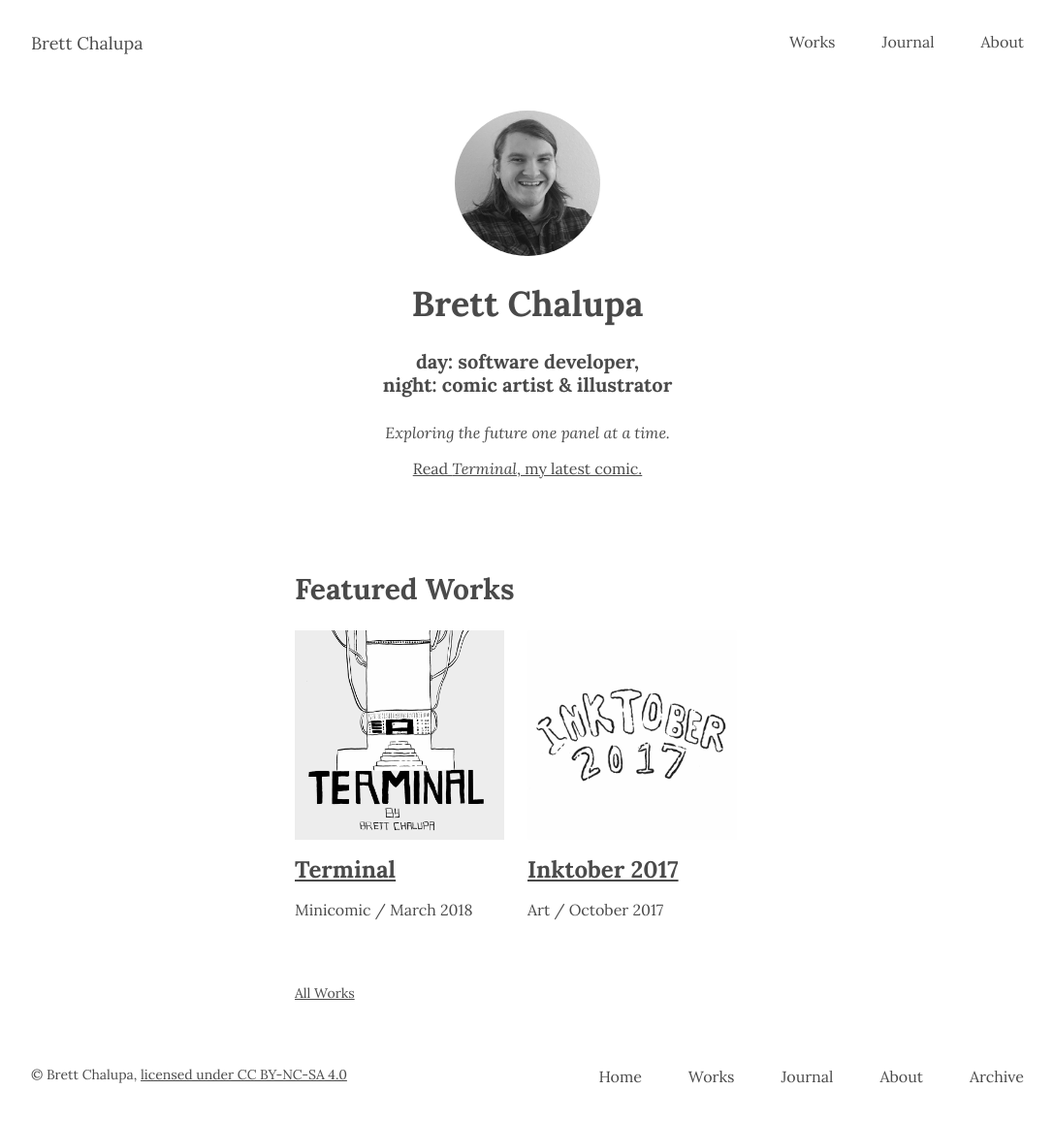
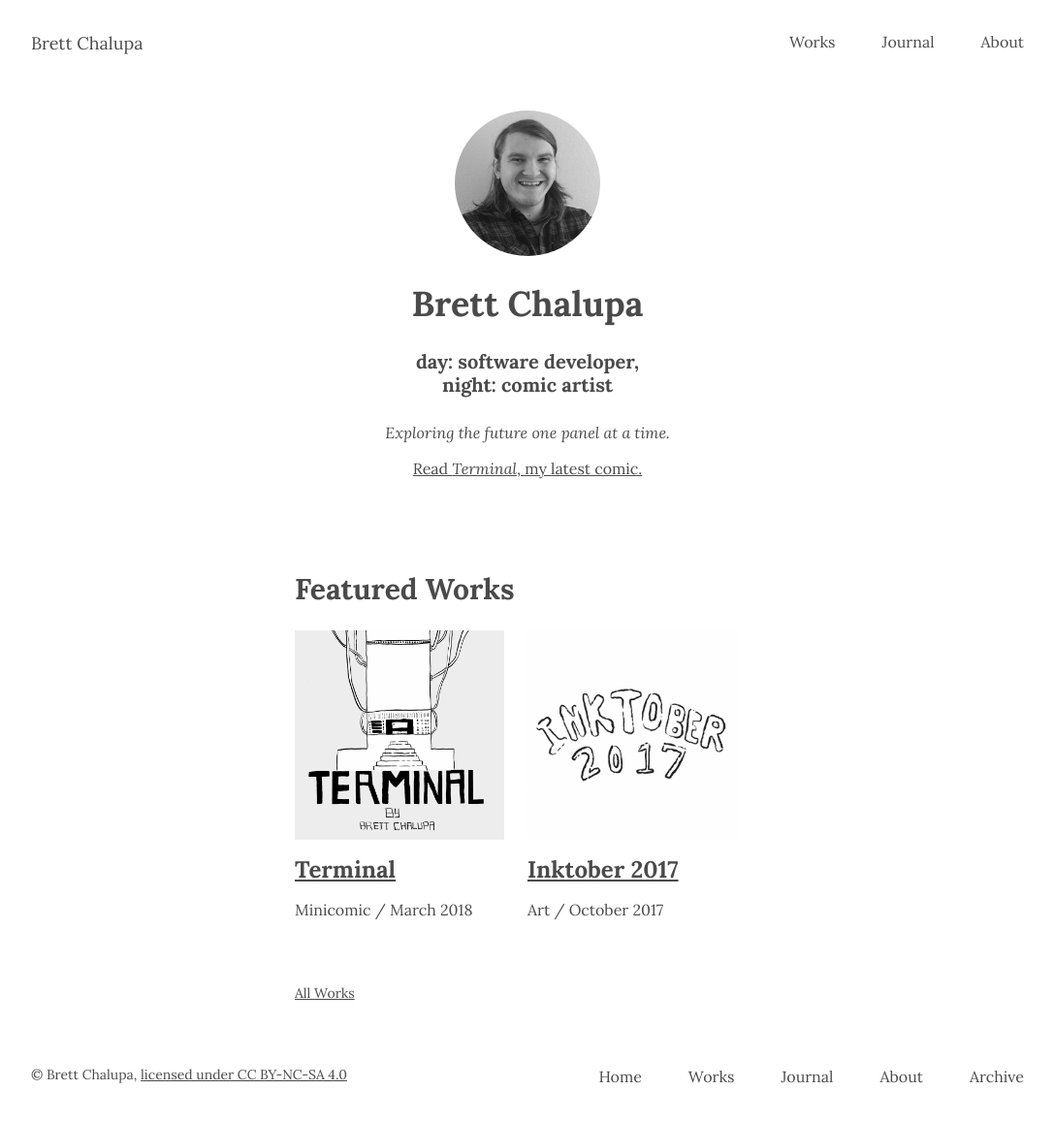
Before and after one commit to brettchalupa/brettchalupa.github.io, a Jekyll site: the page built from index.html, in a window 1280 px wide. Shown: the whole page at 97% size, without its empty margins (96-1183 px from the left). Built offline with Jekyll 4.4.1, drawn with Linux system fonts in a browser that asks for light colours.

Commit message:
Just a comic artist, not an illustrator
At least, not yet.

```diff
--- a/_config.yml
+++ b/_config.yml
@@ -36,7 +36,7 @@ defaults:
       type: brief_moments
     values:
       layout: chapter
-description: 'Comic artist, illustrator, and software developer based in Portland, Oregon.'
+description: 'Comic artist and software developer based in Portland, Oregon.'
 url: http://www.brettchalupa.com
 logo: "/img/brett_chalupa.jpg"
 twitter:
--- a/index.html
+++ b/index.html
@@ -9,7 +9,7 @@ layout: default
 
     <h1>Brett Chalupa</h1>
 
-    <h4>day: software developer,<br>night: comic artist &amp; illustrator</h4>
+    <h4>day: software developer,<br>night: comic artist</h4>
 
     <p><em>Exploring the future one panel at a time.</em></p>
 
```
